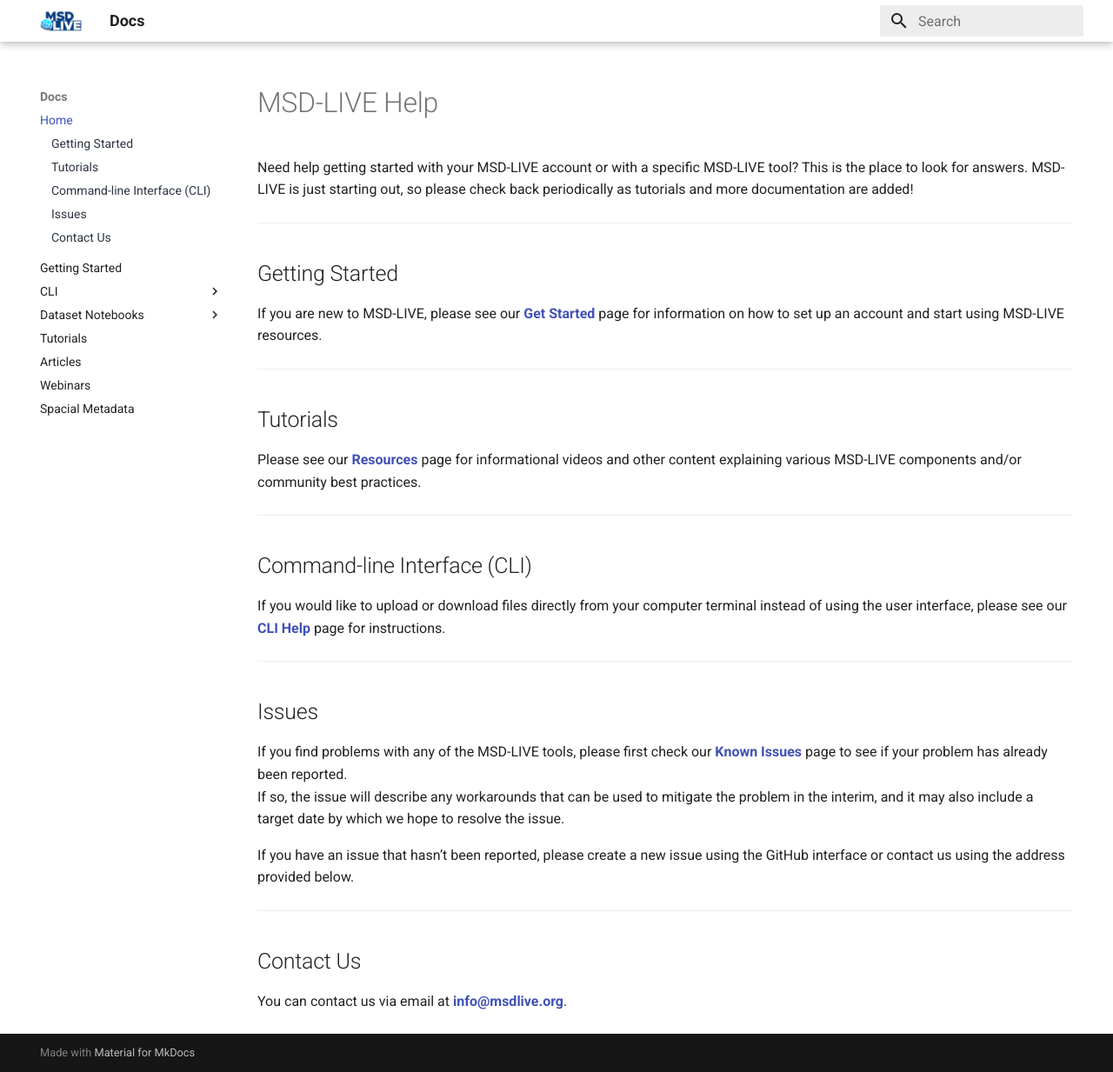
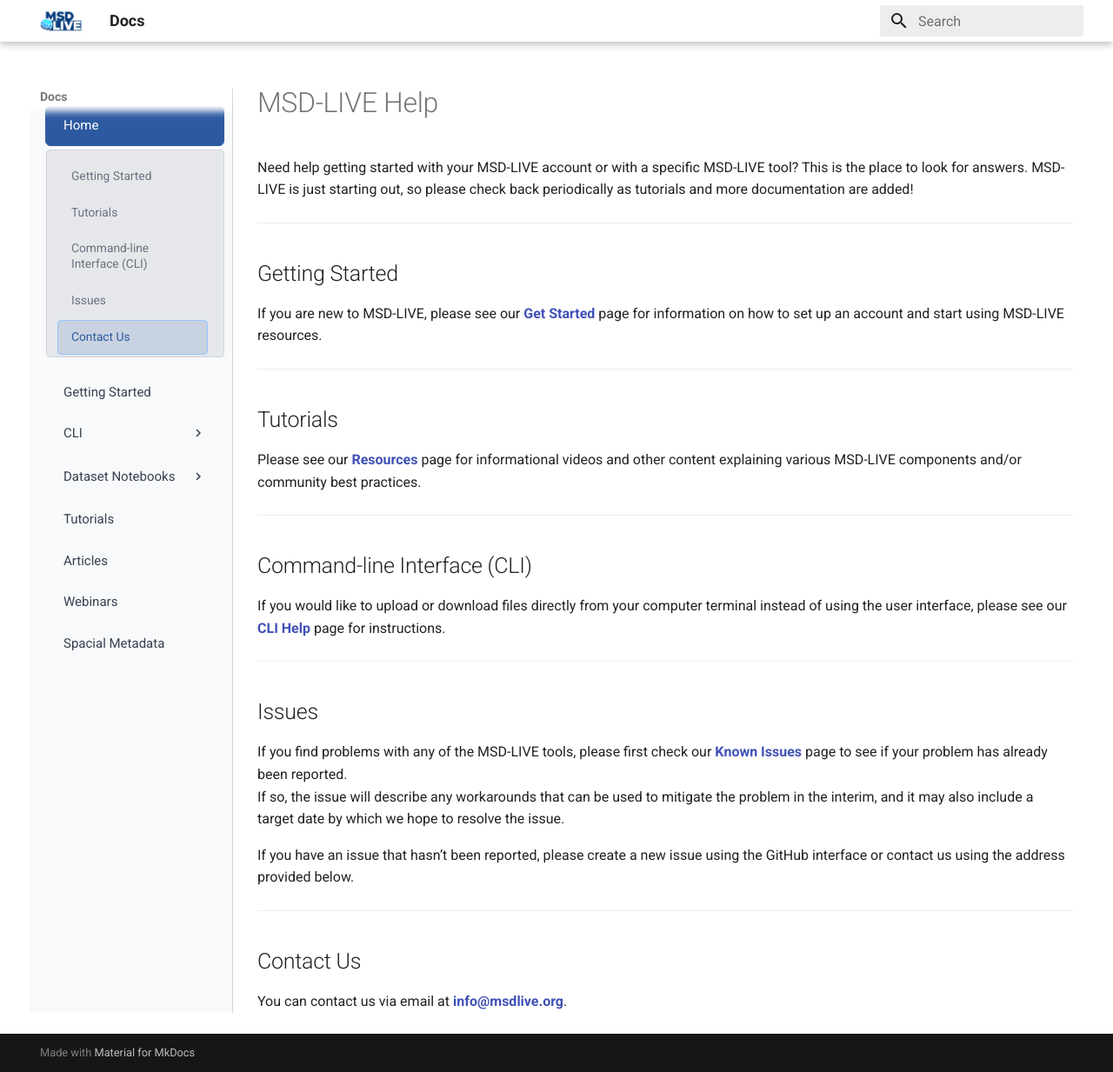
Before and after one commit to MSD-LIVE/msdlive-docs, an MkDocs documentation site: the page built from docs/index.md, in a window 1280 px wide and 1233 px high. Shown: the whole window at 87% size. Built offline with MkDocs 1.6.1 and Material for MkDocs 9.7.7, drawn with Linux system fonts in a browser that asks for light colours.

Commit message:
Adjusted nav bar css styling

```diff
--- a/docs/styles/nav.css
+++ b/docs/styles/nav.css
@@ -1,47 +1,35 @@
-.custom-topbar {
-  background: white;
-  padding: 0.5rem 1.5rem;
-  border-bottom: 1px solid #ddd;
+.md-sidebar--primary .md-sidebar__scrollwrap {
+  background: #f8f9fa;
+  border-right: 1px solid #d1d5db;
 }
 
-.topbar-container {
-  display: flex;
-  align-items: center;
-  justify-content: space-between;
+.md-nav--primary {
+  background: #f8f9fa;
 }
 
-.logo-title {
-  display: flex;
-  align-items: center;
-  text-decoration: none;
+/* Top-level navigation links (main categories) */
+.md-nav--primary > .md-nav__list > .md-nav__item > .md-nav__link {
+  color: #374151 !important;
+  font-weight: 500;
+  padding: 0.6rem 1rem;
+  border-radius: 6px;
+  margin: 0.1rem 0.3rem;
+  background: transparent;
+  font-size: 0.75rem;
+  border: 1px solid transparent;
 }
 
-.logo {
-  height: 40px;
-  margin-right: 10px;
+.md-nav--primary > .md-nav__list > .md-nav__item > .md-nav__link:hover {
+  background: rgba(44, 90, 160, 0.08);
+  color: #1e4a91 !important;
+  border-color: #cbd5e1;
 }
 
-.title {
-  font-size: 1.4rem;
-  font-weight: 700;
-  color: #003366;
-}
-
-.md-tabs {
-  background: #073c81 !important;
-}
-
-.md-tabs__link {
+/* Active main category */
+.md-nav--primary > .md-nav__list > .md-nav__item > .md-nav__link--active {
+  background: #2c5aa0;
   color: white !important;
-  font-weight: 500;
-}
-
-.md-tabs__link--active {
-  border-bottom: 2px solid white !important;
-}
-
-.md-search__overlay {
-  background: rgba(0,0,0,0.3);
+  border-color: #2c5aa0;
 }
 
 /* Give toggleable section headers a distinct surface */
@@ -49,9 +37,14 @@
   display: flex;
   align-items: center;
   justify-content: space-between;
-  background: #7e8185;
-  border-radius: 8px;
+  background: transparent;
+  color: #374151 !important;
+  border-radius: 6px;
   border: 1px solid transparent;
+  padding: 0.6rem 1rem;
+  margin: 0.1rem 0.3rem;
+  font-weight: 500;
+  font-size: 0.75rem;
   transition: background-color .12s ease, border-color .12s ease,
               box-shadow .12s ease, transform .12s ease;
 }
@@ -59,18 +52,18 @@
 /* Hover / focus affordance */
 .md-nav__link[aria-expanded]:hover,
 .md-nav__link[aria-expanded]:focus {
-  background: #eef6ff;
-  border-color: #d6eaff;
-  box-shadow: 0 1px 0 rgba(13, 71, 161, 0.04);
+  background: rgba(44, 90, 160, 0.08);
+  color: #1e4a91 !important;
   outline: none;
+  border-color: #cbd5e1;
 }
 
 /* Chevron indicator for collapsed/expanded state */
 .md-nav__link[aria-expanded]::after {
   content: "▸";
   display: inline-block;
-  font-size: 0.85rem;
-  color: #4b5563;
+  font-size: 0.65rem;
+  color: #6b7280;
   transform: rotate(0deg);
   transition: transform .12s ease;
   margin-left: 0.5rem;
@@ -81,21 +74,40 @@
   transform: rotate(90deg);
 }
 
-/* Indent and visually group nested lists */
+/* Indent and visually group nested lists (subsections) */
 .md-nav__list .md-nav__list {
-  padding-left: 0.75rem;
-  background: 2px solid rgba(2,6,23,0.03);
+  padding-left: 0.5rem;
+  background: #e5e7eb;
+  border-radius: 4px;
+  margin: 0.2rem 0.3rem 0.4rem 0.3rem;
+  padding: 0.4rem 0.5rem;
+  border: 1px solid #d1d5db;
 }
 
-/* Make nested links slightly smaller and lighter to separate from headers */
+/* Make nested links (subsections) lighter to separate from headers */
 .md-nav__list .md-nav__list .md-nav__link {
-  color: #2f3742;
-  border-radius: 6px;
+  color: #6b7280 !important;
+  border-radius: 4px;
+  padding: 0.5rem 0.75rem;
+  margin: 0.1rem 0;
+  font-weight: 400;
+  font-size: 0.688rem;
+  border: 1px solid transparent;
 }
 
 /* Hover for nested items */
 .md-nav__list .md-nav__list .md-nav__link:hover {
-  background: rgba(3, 64, 138, 0.04);
+  background: rgba(44, 90, 160, 0.08);
+  color: #1e4a91 !important;
+  border-color: #cbd5e1;
+}
+
+/* Active subsection */
+.md-nav__list .md-nav__list .md-nav__link--active {
+  background: rgba(44, 90, 160, 0.15);
+  color: #2c5aa0 !important;
+  font-weight: 500;
+  border-color: #93c5fd;
 }
 
 /* Responsive: maintain clear spacing on small screens */
--- a/mkdocs.yml
+++ b/mkdocs.yml
@@ -8,7 +8,6 @@
 
   features:
     - navigation.instant
-    - navigation.top
     - navigation.indexes
     - toc.integrate
     - search.suggest
```
